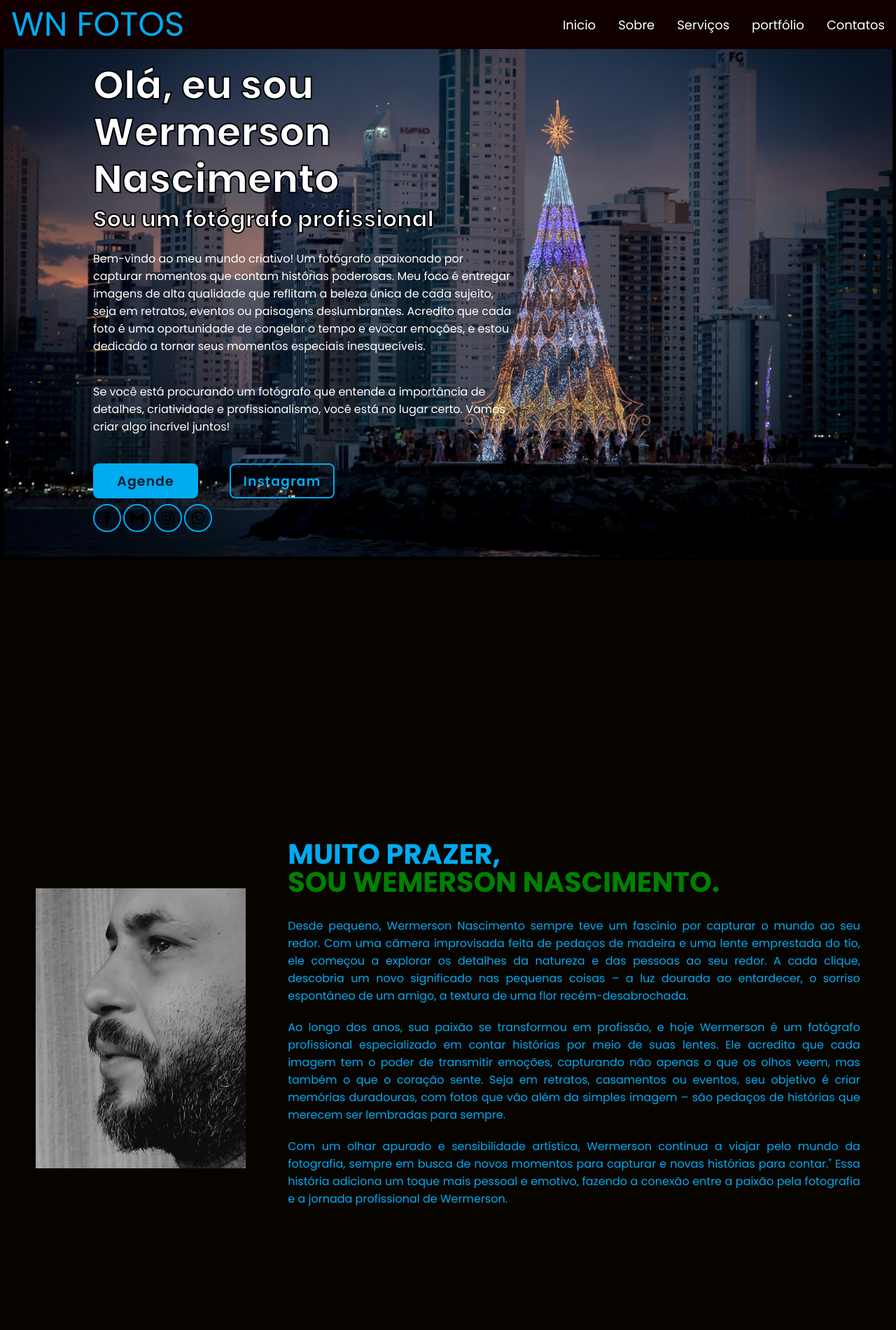
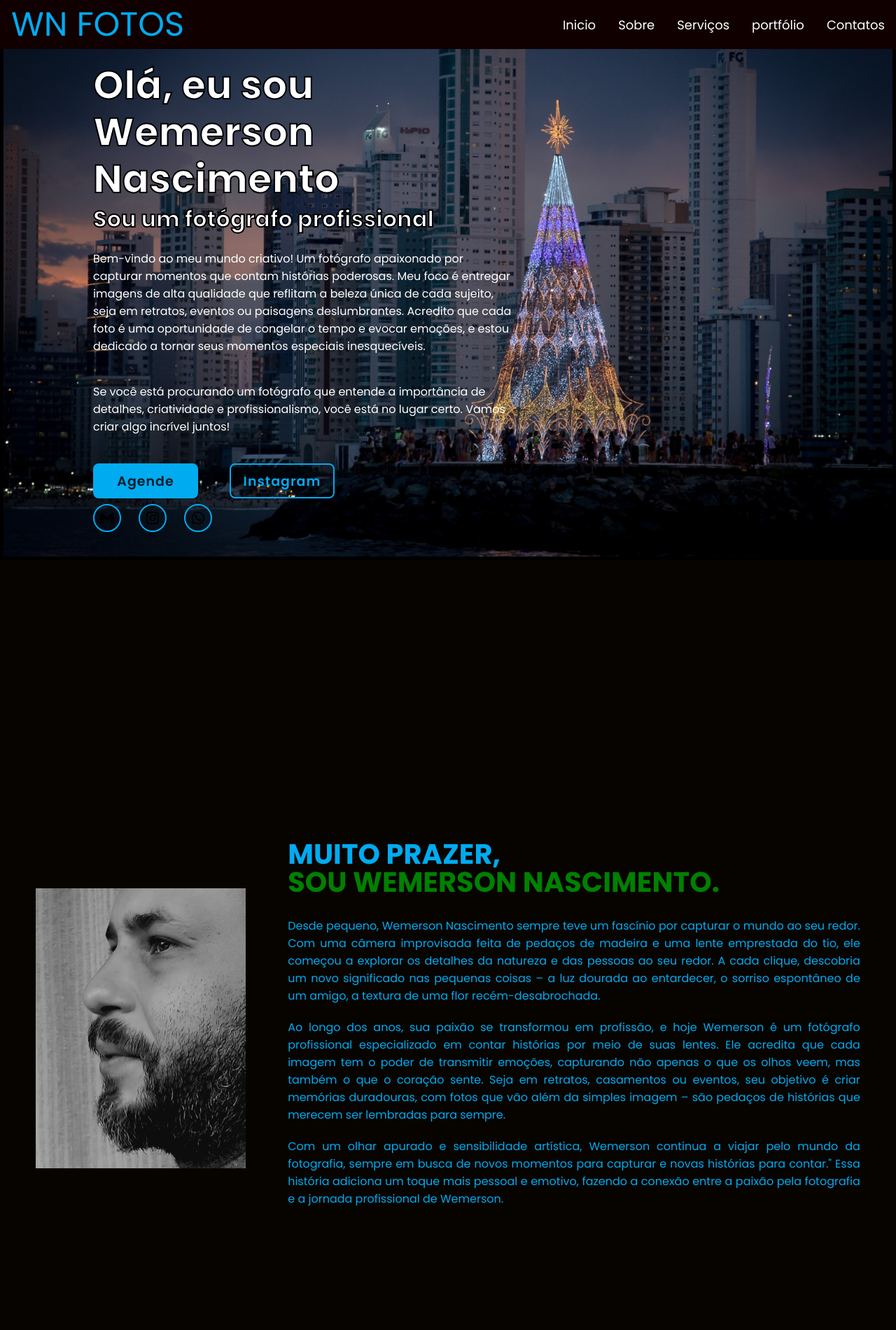
Before and after one commit to Lesitesdev/WN-PHOTOGRAPY, a plain HTML site: page index.html in a window 1280 px wide. Shown: the top 1900 px of the page at 70% size. Drawn offline with nearby package versions, Linux system fonts and the light colour scheme.

Commit message:
Add files via upload

```diff
--- a/index.html
+++ b/index.html
@@ -30,7 +30,7 @@
 
     <section class="home" id="home">
         <div class="home-content">
-            <h1>Olá, eu sou Wermerson <br> Nascimento</h1>
+            <h1>Olá, eu sou Wemerson <br> Nascimento</h1>
             <h3>Sou um fotógrafo profissional</h3>
             <p>Bem-vindo ao meu mundo criativo! Um fotógrafo apaixonado por capturar momentos que contam histórias poderosas. Meu foco é entregar imagens de alta qualidade que reflitam a beleza única de cada sujeito, seja em retratos, eventos ou paisagens deslumbrantes. Acredito que cada foto é uma oportunidade de congelar o tempo e evocar emoções, e estou dedicado a tornar seus momentos especiais inesquecíveis.</p>
             <p>Se você está procurando um fotógrafo que entende a importância de detalhes, criatividade e profissionalismo, você está no lugar certo. Vamos criar algo incrível juntos!</p>
@@ -45,7 +45,7 @@
        </div>
 
        <div class="home-sci">
-        <a href="https://www.facebook.com/?locale=pt_BR"  target="_blank"> <img src="/img/bxl-facebook.svg" alt="Facebook"></a>
+
         <a href="#Contatos"> <img src="./img/bxl-gmail.svg" alt="Gmail"></a>
         <a href="https://www.instagram.com/wn_fotografia/"  target="_blank"> <img src="./img/bxl-instagram.svg" alt="instagram"></a>
         <a href="https://w.app/1TnaGg"  target="_blank"><img src="./img/bxl-whatsapp.svg" alt="bxl-whatsapp"></a>
@@ -69,11 +69,11 @@
                 <div class="txt-sobre">
                     <h2>MUITO PRAZER,
                          <span>SOU WEMERSON NASCIMENTO.</span></h2>
-                         <p>Desde pequeno, Wermerson Nascimento sempre teve um fascínio por capturar o mundo ao seu redor. Com uma câmera improvisada feita de pedaços de madeira e uma lente emprestada do tio, ele começou a explorar os detalhes da natureza e das pessoas ao seu redor. A cada clique, descobria um novo significado nas pequenas coisas – a luz dourada ao entardecer, o sorriso espontâneo de um amigo, a textura de uma flor recém-desabrochada.</p>
-                         <p>Ao longo dos anos, sua paixão se transformou em profissão, e hoje Wermerson é um fotógrafo profissional especializado em contar histórias por meio de suas lentes. Ele acredita que cada imagem tem o poder de transmitir emoções, capturando não apenas o que os olhos veem, mas também o que o coração sente. Seja em retratos, casamentos ou eventos, seu objetivo é criar memórias duradouras, com fotos que vão além da simples imagem – são pedaços de histórias que merecem ser lembradas para sempre.</p>
-                         <p>Com um olhar apurado e sensibilidade artística, Wermerson continua a viajar pelo mundo da fotografia, sempre em busca de novos momentos para capturar e novas histórias para contar."
+                         <p>Desde pequeno, Wemerson Nascimento sempre teve um fascínio por capturar o mundo ao seu redor. Com uma câmera improvisada feita de pedaços de madeira e uma lente emprestada do tio, ele começou a explorar os detalhes da natureza e das pessoas ao seu redor. A cada clique, descobria um novo significado nas pequenas coisas – a luz dourada ao entardecer, o sorriso espontâneo de um amigo, a textura de uma flor recém-desabrochada.</p>
+                         <p>Ao longo dos anos, sua paixão se transformou em profissão, e hoje Wemerson é um fotógrafo profissional especializado em contar histórias por meio de suas lentes. Ele acredita que cada imagem tem o poder de transmitir emoções, capturando não apenas o que os olhos veem, mas também o que o coração sente. Seja em retratos, casamentos ou eventos, seu objetivo é criar memórias duradouras, com fotos que vão além da simples imagem – são pedaços de histórias que merecem ser lembradas para sempre.</p>
+                         <p>Com um olhar apurado e sensibilidade artística, Wemerson continua a viajar pelo mundo da fotografia, sempre em busca de novos momentos para capturar e novas histórias para contar."
 
-                            Essa história adiciona um toque mais pessoal e emotivo, fazendo a conexão entre a paixão pela fotografia e a jornada profissional de Wermerson.</p>
+                            Essa história adiciona um toque mais pessoal e emotivo, fazendo a conexão entre a paixão pela fotografia e a jornada profissional de Wemerson.</p>
 
 
 
@@ -216,10 +216,11 @@
 
 
                 <div class="title">
-                    <a href=""> <img src="/img/bxl-facebook.svg" alt="Facebook"></a>
-                    <a href=""> <img src="./img/bxl-gmail.svg" alt="Gmail"></a>
-                    <a href=""> <img src="./img/bxl-instagram.svg" alt="instagram"></a>
-                    <a href=""><img src="./img/bxl-whatsapp.svg" alt="bxl-whatsapp"></a>
+
+
+                    <a href="https://www.instagram.com/wn_fotografia/"> <img src="./img/bxl-instagram.svg" alt="instagram"></a>
+                    <a href="https://w.app/1TnaGg"  target="_blank"><img src="./img/bxl-whatsapp.svg" alt="bxl-whatsapp"></a>
+
                   </div>
 
         </form>
```
